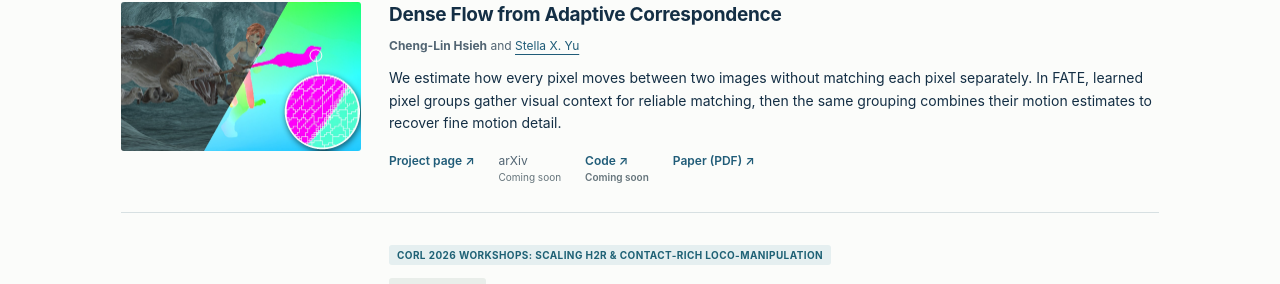
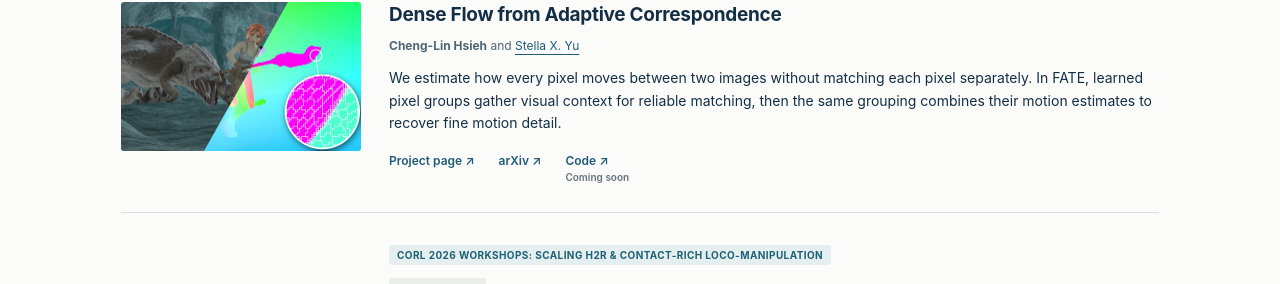
Before and after one commit to chenglinh/chenglinh.github.io, a Jekyll site: the page index.html, which Jekyll copies as it is, in a window 1280 px wide, cut to the strip 737-1021 px from the top of the page. Built offline with Jekyll 4.4.1, drawn with Linux system fonts in a browser that asks for light colours.

Commit message:
Link FATE on arXiv and remove duplicate PDF link
Updated project links for Dense Flow research article.

```diff
--- a/index.html
+++ b/index.html
@@ -29,7 +29,7 @@
 <article class="research-card">
 <figure class="project-media"><img src="assets/teasers/dense-flow-teaser.jpg" alt="A frame of a girl and a dragon turns into FATE's predicted optical flow along a diagonal; a magnifier on the axe blade shows learned correspondence tokens following its edge." width="960" height="598" loading="lazy"></figure>
 <div><p class="badge">NeurIPS 2026</p><h3>Dense Flow from Adaptive Correspondence</h3><p class="authors"><strong>Cheng-Lin Hsieh</strong> and <a href="https://web.eecs.umich.edu/~stellayu/">Stella X. Yu</a></p><p>We estimate how every pixel moves between two images without matching each pixel separately. In FATE, learned pixel groups gather visual context for reliable matching, then the same grouping combines their motion estimates to recover fine motion detail.</p>
-<div class="project-links" aria-label="Dense Flow resources"><a href="https://chenglinh.github.io/FATE/">Project page ↗</a><span>arXiv <small>Coming soon</small></span><a href="https://github.com/chenglinh/FATE">Code ↗<small>Coming soon</small></a><a href="papers/dense-flow-adaptive-correspondence.pdf">Paper (PDF) ↗</a></div></div>
+<div class="project-links" aria-label="Dense Flow resources"><a href="https://chenglinh.github.io/FATE/">Project page ↗</a><a href="https://arxiv.org/abs/2611.11738">arXiv ↗</a><a href="https://github.com/chenglinh/FATE">Code ↗<small>Coming soon</small></a></div></div>
 </article>
 <article class="research-card">
 <figure class="project-media"><video controls muted loop playsinline preload="metadata" poster="assets/teasers/fall-recovery.jpg" width="780" height="423" aria-label="A real Unitree G1 performs guided fall recovery on raised terrain"><source src="assets/teasers/fall-recovery.mp4" type="video/mp4">Your browser does not support video. <a href="assets/teasers/fall-recovery.mp4">Watch the recovery demo</a>.</video></figure>
```
